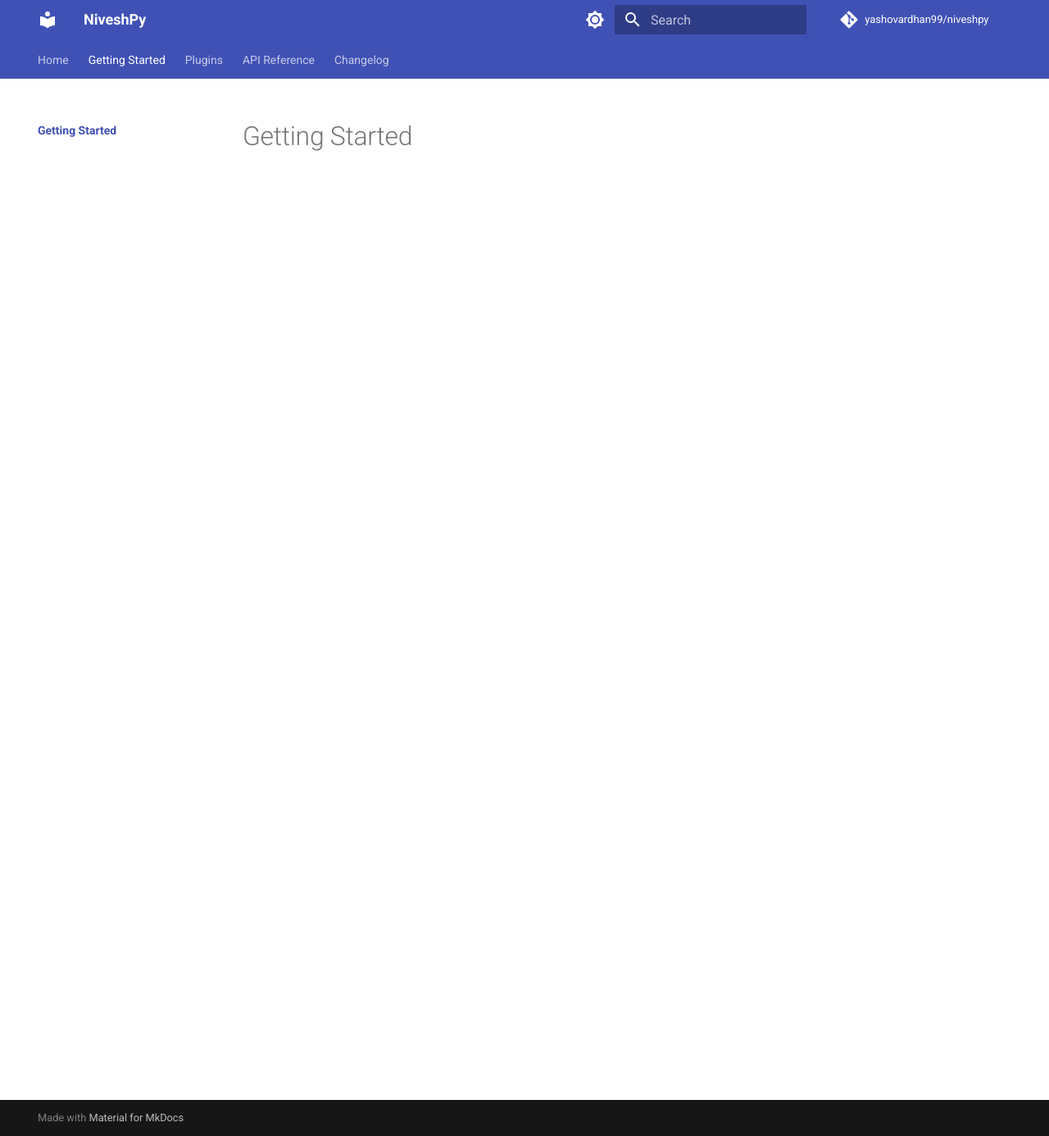
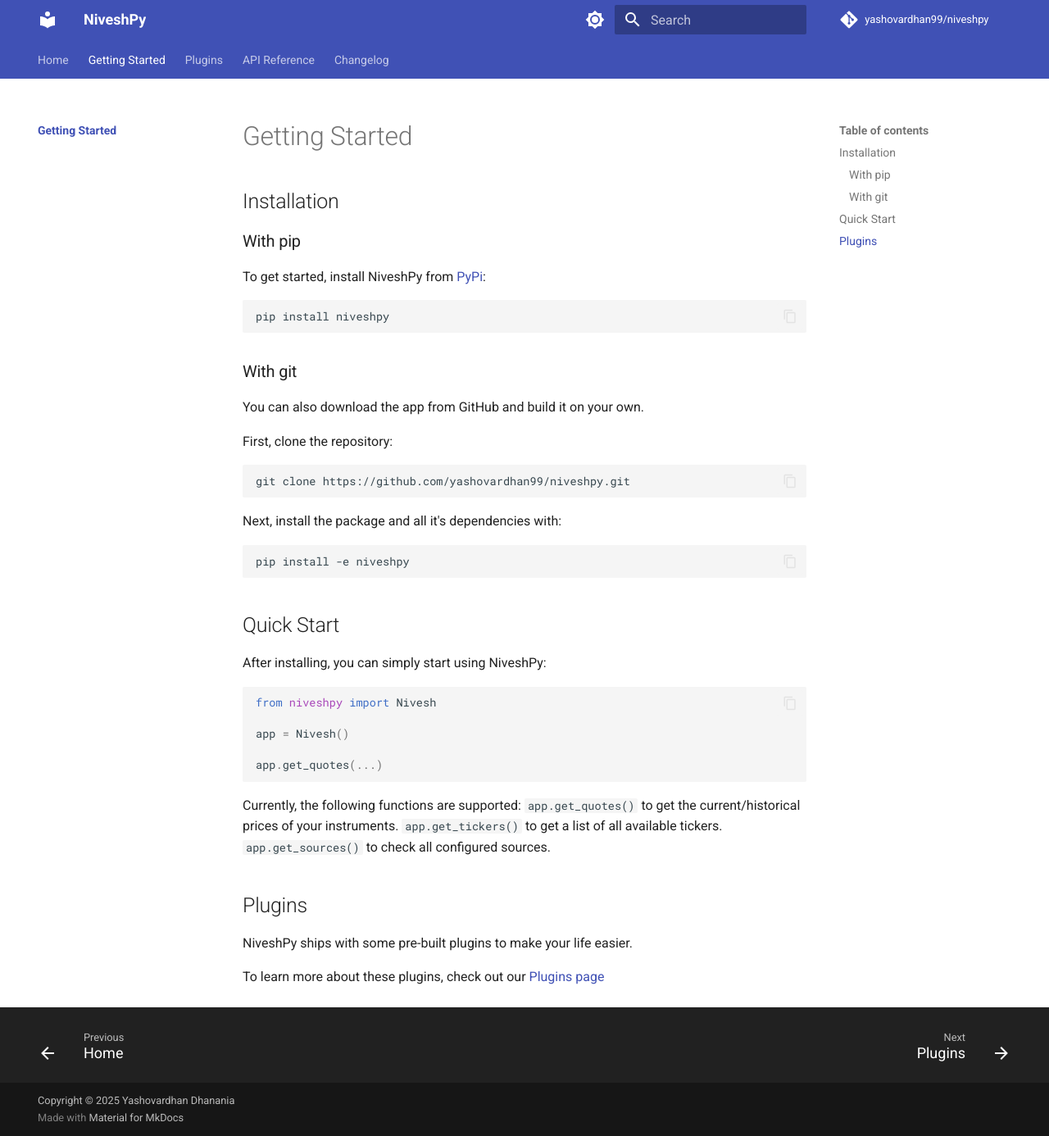
Before and after one commit to yashovardhan99/mftools, an MkDocs documentation site: the page built from docs/guide/index.md, in a window 1280 px wide and 1386 px high. Shown: the whole window at 82% size. Built offline with MkDocs 1.6.1 and Material for MkDocs 9.7.7, drawn with Linux system fonts in a browser that asks for light colours; comment, search, counter and statistics services are not loaded.

Commit message:
Update documentation and add GH-pages workflow

````diff
--- a/docs/guide/index.md
+++ b/docs/guide/index.md
@@ -1 +1,46 @@
 # Getting Started
+
+## Installation
+
+### With pip
+To get started, install NiveshPy from [PyPi](https://pypi.org/project/NiveshPy/):
+
+```sh
+pip install niveshpy
+```
+
+### With git
+You can also download the app from GitHub and build it on your own.
+
+First, clone the repository:
+
+```sh
+git clone https://github.com/yashovardhan99/niveshpy.git
+```
+
+Next, install the package and all it's dependencies with:
+```sh
+pip install -e niveshpy
+```
+
+## Quick Start
+
+After installing, you can simply start using NiveshPy:
+
+```py
+from niveshpy import Nivesh
+
+app = Nivesh()
+
+app.get_quotes(...)
+```
+
+Currently, the following functions are supported:
+`app.get_quotes()` to get the current/historical prices of your instruments.
+`app.get_tickers()` to get a list of all available tickers.
+`app.get_sources()` to check all configured sources.
+
+## Plugins
+NiveshPy ships with some pre-built plugins to make your life easier.
+
+To learn more about these plugins, check out our [Plugins page](../plugins/index.md)
--- a/mkdocs.yml
+++ b/mkdocs.yml
@@ -13,6 +13,7 @@
     - navigation.sections
     - navigation.indexes
     - navigation.top
+    - navigation.footer
     - content.code.copy
     - content.code.annotate
 
@@ -45,6 +46,8 @@
       default_handler: python
   - macros
 
+copyright: Copyright &copy; 2025 Yashovardhan Dhanania
+
 markdown_extensions:
   - pymdownx.snippets
   - pymdownx.highlight:
````
Also changed, not shown: 1 other file.
